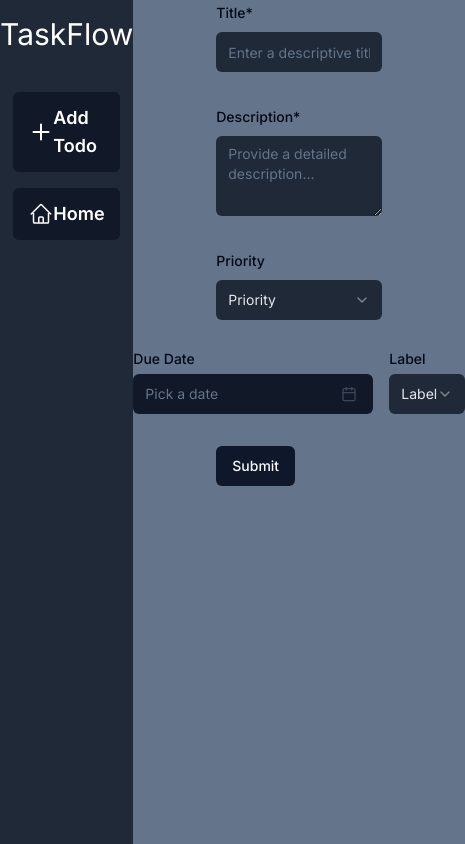
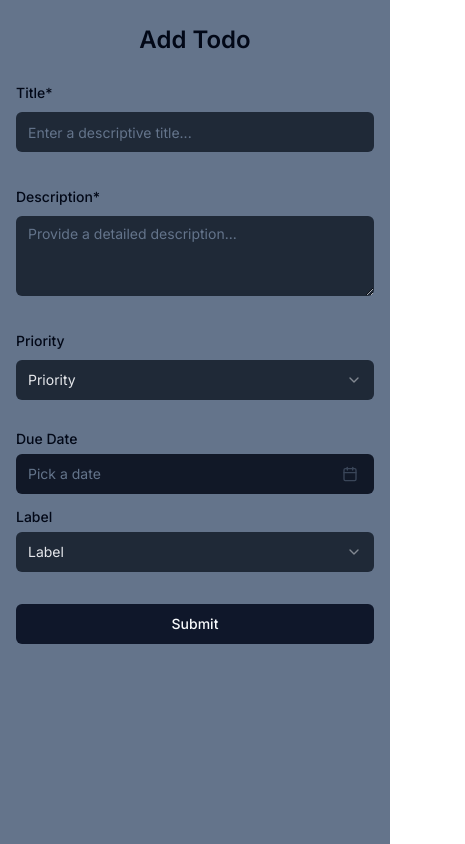
Before and after one commit to Jeetjyoti-Deka/todo_app, a Next.js app: page /todos/add in a window 390 px wide. Shown: the whole page, 465 px wide, since content can reach past the window. Built offline with nearby package versions, Linux system fonts and the light colour scheme.

Commit message:
Make the app responsive

```diff
--- a/app/layout.tsx
+++ b/app/layout.tsx
@@ -17,8 +17,8 @@ export default function RootLayout({
   children: React.ReactNode;
 }) {
   return (
-    <html lang="en">
-      <body className={cn("overflow-x-hidden", inter.className)}>
+    <html lang="en" className="h-full">
+      <body className={cn("overflow-x-hidden h-full", inter.className)}>
         <div className="relative flex justify-start">
           <LeftSidebar />
           {children}
--- a/app/page.tsx
+++ b/app/page.tsx
@@ -4,7 +4,7 @@ import TodoList from "@/components/TodoList";
 export default function Home() {
   return (
     <div className="flex-1 flex justify-center bg-slate-100">
-      <div className="w-full">
+      <div className="w-full px-4 lg:px-10">
         <SearchForm />
         <TodoList />
       </div>
--- a/app/todos/[id]/page.tsx
+++ b/app/todos/[id]/page.tsx
@@ -49,7 +49,7 @@ const TodoDetailPage = ({ params }: { params: { id: string } }) => {
   }, [params.id]);
 
   return (
-    <div className="flex-1 flex justify-center items-center bg-slate-100">
+    <div className="w-full min-h-screen lg:flex-1 px-6 py-10 lg:px-0 flex justify-center items-center bg-slate-100">
       <div className="flex flex-col text-center">
         <div className="flex items-center justify-center gap-2 mb-10">
           <h1 className="text-3xl font-semibold underline text-slate-900 capitalize">
@@ -57,7 +57,7 @@ const TodoDetailPage = ({ params }: { params: { id: string } }) => {
           </h1>
           <Completed isCompleted={todo?.label === "completed"} todo={todo!} />
         </div>
-        <p className="max-w-2xl text-slate-500">{todo?.description}</p>
+        <p className="max-w-2xl text-slate-500 mx-auto">{todo?.description}</p>
         <div className="flex items-center justify-between mt-10">
           <div>
             <p className="text-red-500 font-semibold">Due: {todo?.due}</p>
--- a/app/todos/add/page.tsx
+++ b/app/todos/add/page.tsx
@@ -2,7 +2,8 @@ import AddTodoForm from "@/components/AddTodoForm";
 
 const AddTodo = () => {
   return (
-    <div className="bg-slate-500 flex-1">
+    <div className="bg-slate-500 w-full lg:flex-1 px-4 md:px-0 min-h-screen">
+      <h1 className="text-center my-6 text-2xl font-semibold">Add Todo</h1>
       <AddTodoForm />
     </div>
   );
--- a/app/todos/update/[id]/page.tsx
+++ b/app/todos/update/[id]/page.tsx
@@ -2,7 +2,8 @@ import UpdateTodoForm from "@/components/UpdateTodoForm";
 
 const UpdateTodo = ({ params }: { params: { id: string } }) => {
   return (
-    <div className="bg-slate-500 flex-1">
+    <div className="bg-slate-500 w-full lg:flex-1 px-4 md:px-0 min-h-screen">
+      <h1 className="text-center my-6 text-2xl font-semibold">Update Todo</h1>
       <UpdateTodoForm id={params.id} />
     </div>
   );
--- a/components/AddTodoForm.tsx
+++ b/components/AddTodoForm.tsx
@@ -104,7 +104,7 @@ const AddTodoForm = () => {
     <Form {...form}>
       <form
         onSubmit={form.handleSubmit(onSubmit)}
-        className="space-y-8 w-1/2 mx-auto"
+        className="space-y-8 w-full md:w-1/2 mx-auto flex flex-col"
       >
         <FormField
           control={form.control}
@@ -168,12 +168,12 @@ const AddTodoForm = () => {
             </FormItem>
           )}
         />
-        <div className="flex items-start justify-center gap-4">
+        <div className="flex flex-col sm:flex-row items-start justify-center gap-4">
           <FormField
             control={form.control}
             name="due"
             render={({ field }) => (
-              <FormItem className="flex flex-col">
+              <FormItem className="flex flex-col flex-1 w-full">
                 <FormLabel>Due Date</FormLabel>
                 <Popover>
                   <PopoverTrigger asChild>
@@ -181,7 +181,7 @@ const AddTodoForm = () => {
                       <Button
                         variant={"outline"}
                         className={cn(
-                          "w-[240px] pl-3 text-left font-normal border-none",
+                          "w-full sm:w-[240px] pl-3 text-left font-normal border-none",
                           !field.value && "text-muted-foreground"
                         )}
                       >
@@ -231,7 +231,7 @@ const AddTodoForm = () => {
             control={form.control}
             name="label"
             render={({ field }) => (
-              <FormItem className="flex-1 flex flex-col">
+              <FormItem className="w-full flex flex-col">
                 <FormLabel>Label</FormLabel>
                 <FormControl>
                   <Select
@@ -254,7 +254,9 @@ const AddTodoForm = () => {
             )}
           />
         </div>
-        <Button type="submit">Submit</Button>
+        <Button type="submit" className="lg:self-end">
+          Submit
+        </Button>
       </form>
     </Form>
   );
--- a/components/LeftSidebar.tsx
+++ b/components/LeftSidebar.tsx
@@ -4,7 +4,7 @@ import HomeIcon from "./icons/HomeIcon";
 
 const LeftSidebar = () => {
   return (
-    <div className=" bg-gray-800 max-w-[280px] flex-1 flex flex-col items-center min-h-screen text-white">
+    <div className=" bg-gray-800 max-w-[280px] flex-1 flex-col items-center min-h-screen text-white hidden lg:flex">
       <h2 className="text-3xl mt-4">TaskFlow</h2>
       <div className="flex flex-col items-center gap-4 mt-10 w-full max-w-[80%]">
         <Link
--- a/components/SearchForm.tsx
+++ b/components/SearchForm.tsx
@@ -40,7 +40,7 @@ export default function SearchForm() {
       <div className="w-full bg-transparent flex items-center justify-center py-4">
         <form
           onSubmit={form.handleSubmit(onSubmit)}
-          className="space-y-8 w-1/2"
+          className="space-y-8 w-full md:w-1/2"
         >
           <FormField
             control={form.control}
--- a/components/TodoList.tsx
+++ b/components/TodoList.tsx
@@ -76,11 +76,11 @@ export default function TodoList() {
     };
   }, []);
   return (
-    <div className="flex flex-col ml-4 gap-10 my-10">
-      <div className="flex flex-col gap-4">
+    <div className="flex flex-col gap-10 my-10">
+      <div className="flex flex-col gap-4 items-center">
         <h1 className="text-xl font-semibold underline">Not Started</h1>
         {notStartedTodos.length > 0 ? (
-          <div className="grid grid-flow-row grid-cols-1 xl:grid-cols-2 3xl:grid-cols-3 gap-3 2xl:gap-7 ml-4">
+          <div className="grid grid-flow-row grid-cols-1 xl:grid-cols-2 3xl:grid-cols-3 gap-3 2xl:gap-7">
             {notStartedTodos.map((todo) => (
               <Todo key={todo.id} {...todo} />
             ))}
@@ -91,10 +91,10 @@ export default function TodoList() {
           </div>
         )}
       </div>
-      <div className="flex flex-col gap-4">
+      <div className="flex flex-col gap-4 items-center">
         <h1 className="text-xl font-semibold underline">Started</h1>
         {startedTodos.length > 0 ? (
-          <div className="grid grid-flow-row grid-cols-1 xl:grid-cols-2 3xl:grid-cols-3 gap-3 2xl:gap-7 ml-4">
+          <div className="grid grid-flow-row grid-cols-1 xl:grid-cols-2 3xl:grid-cols-3 gap-3 2xl:gap-7">
             {startedTodos.map((todo) => (
               <Todo key={todo.id} {...todo} />
             ))}
@@ -105,10 +105,10 @@ export default function TodoList() {
           </div>
         )}
       </div>
-      <div className="flex flex-col gap-4">
+      <div className="flex flex-col gap-4  items-center">
         <h1 className="text-xl font-semibold underline">Completed</h1>
         {completedTodos.length > 0 ? (
-          <div className="grid grid-flow-row grid-cols-1 xl:grid-cols-2 3xl:grid-cols-3 gap-3 2xl:gap-7 ml-4">
+          <div className="grid grid-flow-row grid-cols-1 xl:grid-cols-2 3xl:grid-cols-3 gap-3 2xl:gap-7">
             {completedTodos.map((todo) => (
               <Todo key={todo.id} {...todo} />
             ))}
--- a/components/UpdateTodoForm.tsx
+++ b/components/UpdateTodoForm.tsx
@@ -183,7 +183,7 @@ const UpdateTodoForm = ({ id }: { id: string }) => {
     <Form {...form}>
       <form
         onSubmit={form.handleSubmit(onSubmit)}
-        className="space-y-8 w-1/2 mx-auto"
+        className="space-y-8 w-full md:w-1/2 mx-auto flex flex-col"
       >
         <FormField
           control={form.control}
@@ -247,12 +247,12 @@ const UpdateTodoForm = ({ id }: { id: string }) => {
             </FormItem>
           )}
         />
-        <div className="flex items-start justify-center gap-4">
+        <div className="flex flex-col sm:flex-row items-start justify-center gap-4">
           <FormField
             control={form.control}
             name="due"
             render={({ field }) => (
-              <FormItem className="flex flex-col">
+              <FormItem className="flex flex-col flex-1 w-full">
                 <FormLabel>Due Date</FormLabel>
                 <Popover>
                   <PopoverTrigger asChild>
@@ -260,7 +260,7 @@ const UpdateTodoForm = ({ id }: { id: string }) => {
                       <Button
                         variant={"outline"}
                         className={cn(
-                          "w-[240px] pl-3 text-left font-normal border-none",
+                          "w-full sm:w-[240px] pl-3 text-left font-normal border-none",
                           !field.value && "text-muted-foreground"
                         )}
                       >
@@ -310,7 +310,7 @@ const UpdateTodoForm = ({ id }: { id: string }) => {
             control={form.control}
             name="label"
             render={({ field }) => (
-              <FormItem className="flex-1 flex flex-col">
+              <FormItem className="w-full flex flex-col">
                 <FormLabel>Label</FormLabel>
                 <FormControl>
                   <Select
```
